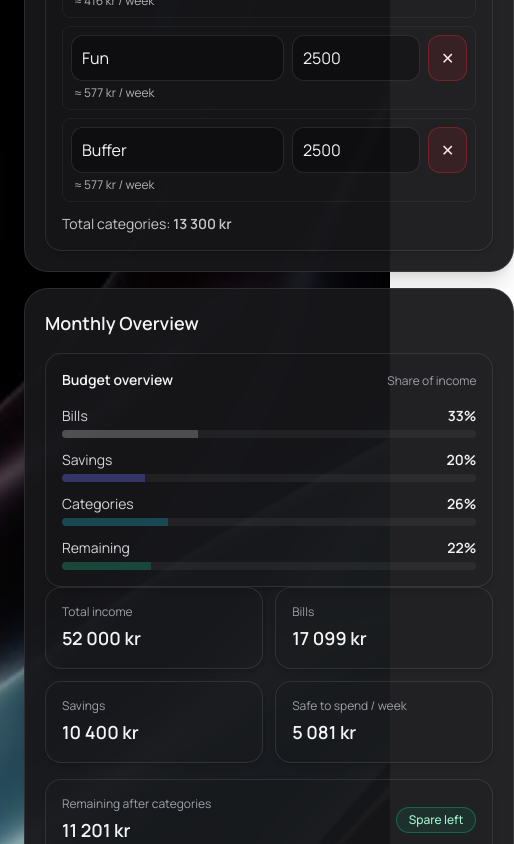
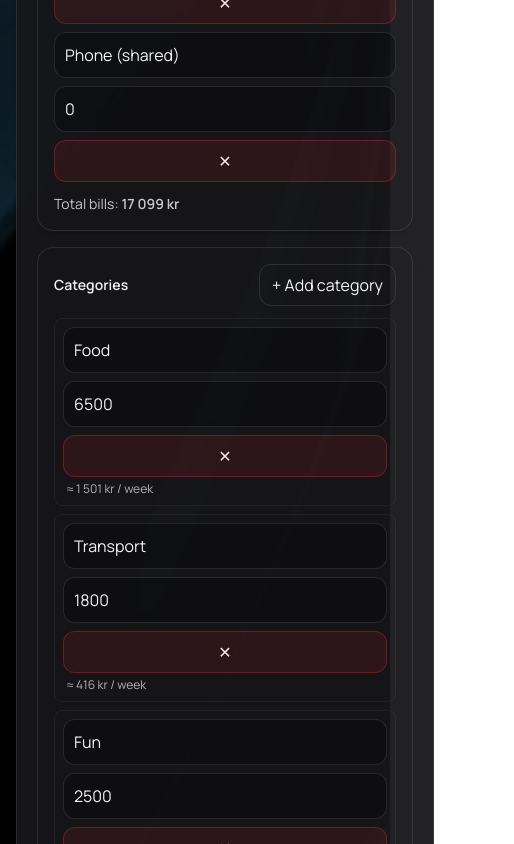
Before and after one commit to Codeby-Lucy/household_budget_studio, a Next.js app: page / in a window 390 px wide. Shown: the part 1640-2484 px from the top of the page, 514 px wide, since content can reach past the window. Built offline with nearby package versions, Linux system fonts and the light colour scheme.

Commit message:
Fix mobile layout

```diff
--- a/src/app/page.tsx
+++ b/src/app/page.tsx
@@ -42,7 +42,7 @@ const inputBase =
 const inputFull = `w-full p-3 ${inputBase}`;
 const inputSmall = `p-2.5 ${inputBase}`;
 
-const inputCompact = `w-32 p-2.5 ${inputBase}`;
+const inputCompact = `w-full sm:w-32 p-2.5 ${inputBase}`;
 
 const buttonBase =
   "rounded-xl border border-white/10 px-3 py-2 hover:bg-white/5 focus:outline-none focus:ring-2 focus:ring-white/20";
@@ -280,7 +280,7 @@ export default function Home() {
 
       <div className="absolute inset-0 -z-10 bg-black/30" />
 
-      <div className="mx-auto max-w-6xl p-6">
+      <div className="mx-auto max-w-6xl p-4 sm:p-6">
         <div className="flex flex-col gap-3 sm:flex-row sm:items-end sm:justify-between">
           <div>
             <h1 className="text-3xl sm:text-4xl font-semibold tracking-[-0.02em]">
@@ -354,12 +354,12 @@ export default function Home() {
                 ) : (
                   <ul className="mt-3 space-y-2">
                     {saved.map((p) => (
-                      <li key={p.id} className="flex items-center justify-between gap-2">
+                      <li key={p.id} className="flex items-center justify-between gap-2 min-w-0">
                         <button
                           onClick={() => onLoadPlan(p)}
                           className={`text-left flex-1 ${buttonBase} bg-black/20`}
                         >
-                          <div className="text-sm font-medium">{p.name}</div>
+                          <div className="text-sm font-medium truncate">{p.name}</div>
                           <div className="text-xs opacity-60">
                             {new Date(p.createdAt).toLocaleString("sv-SE")}
                           </div>
@@ -452,7 +452,7 @@ export default function Home() {
 
                 <div className="space-y-2">
                   {input.bills.map((b) => (
-                    <div key={b.id} className="flex gap-2">
+                    <div key={b.id} className="flex flex-col gap-2 sm:flex-row sm:items-center">
                       <input
                         value={b.name}
                         onChange={(e) => updateBill(b.id, { name: e.target.value })}
@@ -497,7 +497,7 @@ export default function Home() {
                 <div className="space-y-2">
                   {input.categories.map((c) => (
                     <div key={c.id} className="flex flex-col gap-1 rounded-lg border border-white/5 p-2">
-                      <div className="flex gap-2">
+                      <div className="flex flex-col gap-2 sm:flex-row sm:items-center">
                         <input
                           value={c.name}
                           onChange={(e) => updateCategory(c.id, { name: e.target.value })}
@@ -548,7 +548,7 @@ export default function Home() {
 
             <div className="space-y-4">
               {/* Summary cards */}
-              <div className="grid grid-cols-2 gap-3">
+              <div className="grid grid-cols-1 sm:grid-cols-2 gap-3">
                 <div className={card}>
                   <div className="text-xs text-zinc-400">Total income</div>
                   <div className="mt-1 text-lg font-semibold">{formatSEK(result.totalIncome)}</div>
```
